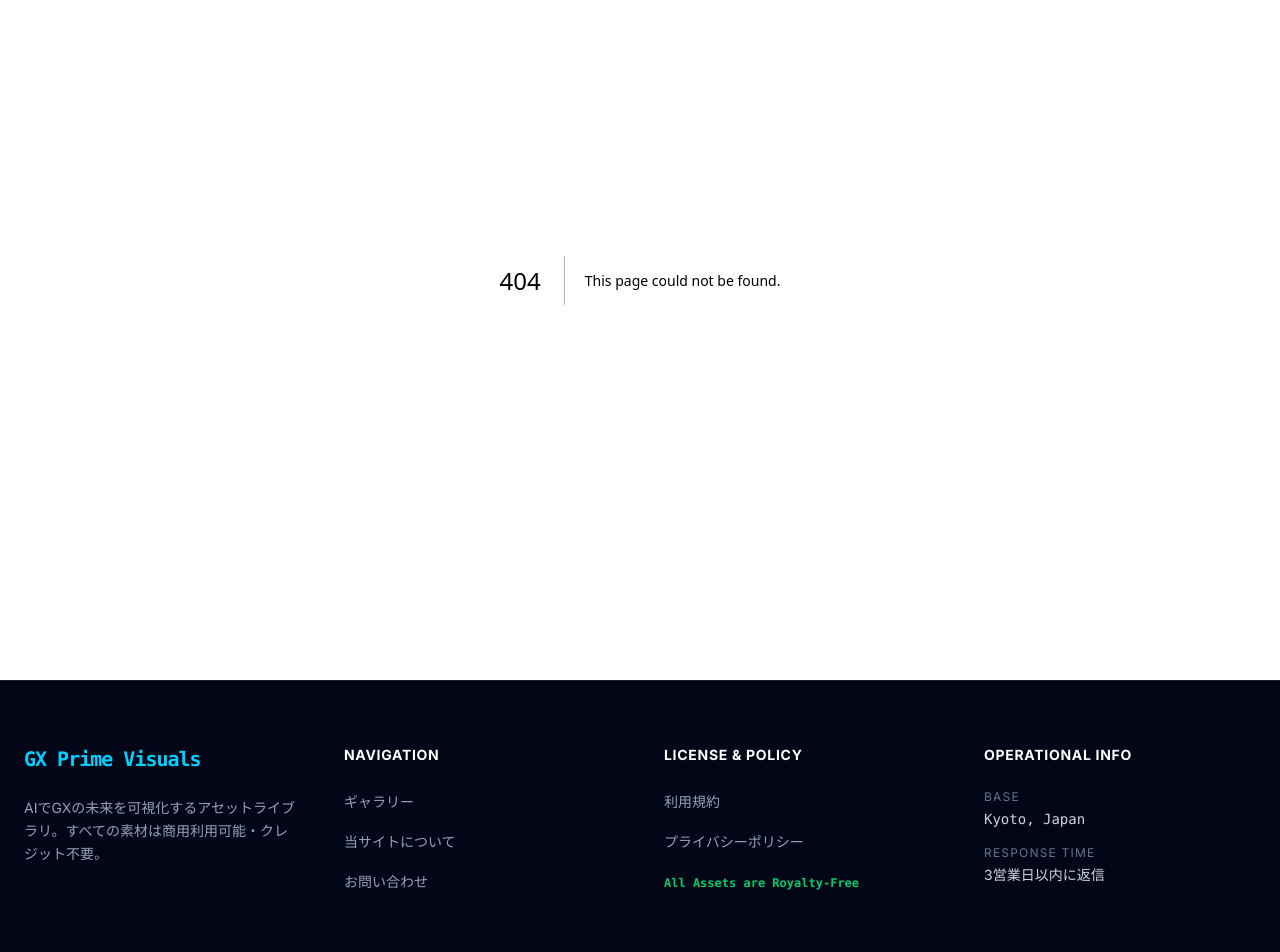
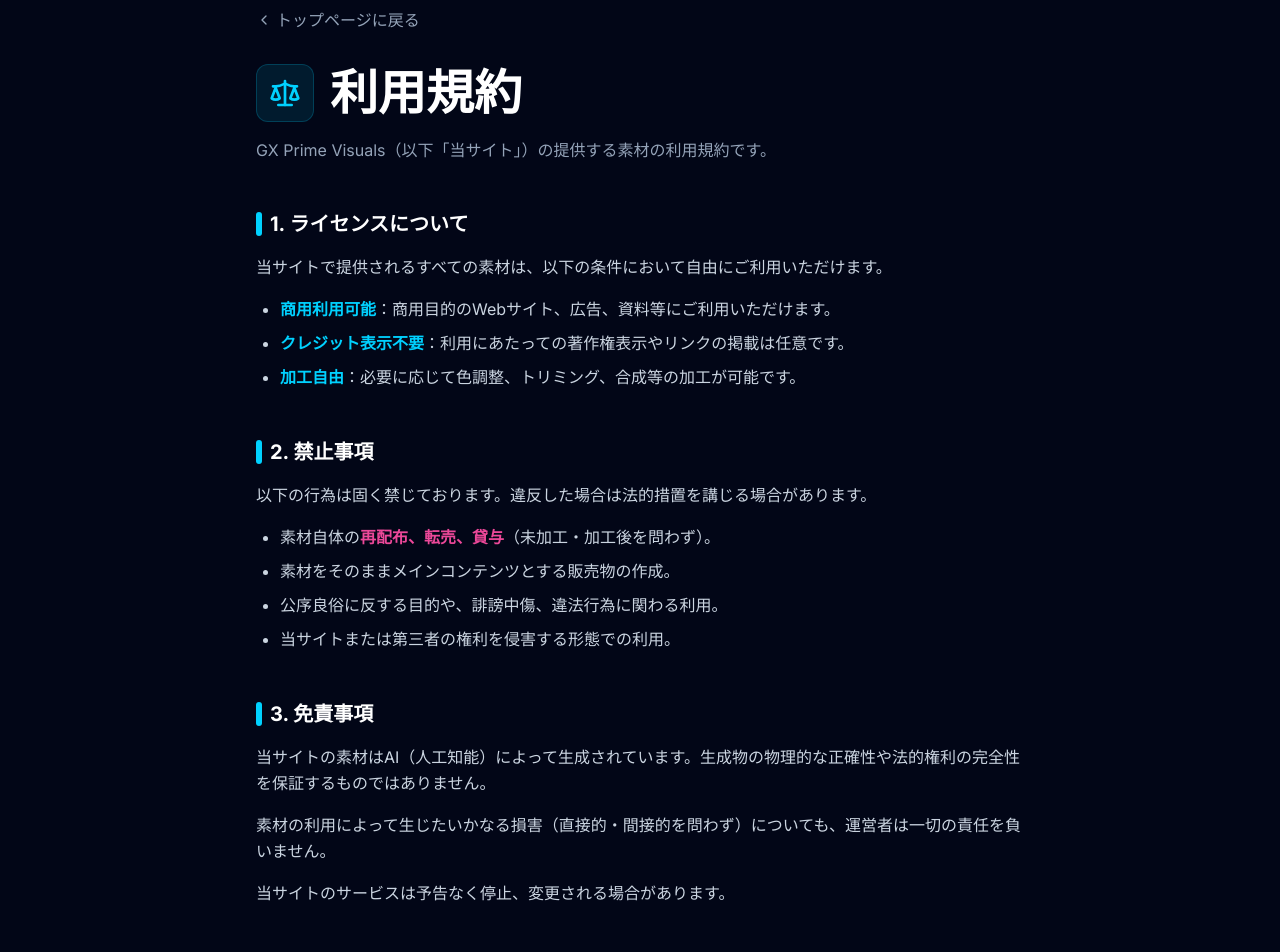
Before and after one commit to Kitagit761007/ai-material-prime, a Next.js app: page /terms in a window 1280 px wide. Before the commit this address had no page. Shown: the part 200-1152 px from the top of the page. Built offline with nearby package versions, Linux system fonts and the light colour scheme.

Commit message:
feat: add terms and privacy pages (Run #28)

```diff
--- /dev/null
+++ b/app/privacy/page.tsx
@@ -0,0 +1,82 @@
+"use client";
+
+import Link from "next/link";
+import { ChevronLeft, ShieldCheck } from "lucide-react";
+
+export default function PrivacyPage() {
+    return (
+        <div className="min-h-screen bg-slate-950 pt-32 pb-20 px-6">
+            <div className="max-w-3xl mx-auto">
+                {/* Header */}
+                <div className="mb-12">
+                    <Link
+                        href="/"
+                        className="inline-flex items-center text-slate-400 hover:text-gx-cyan transition-colors mb-8 group"
+                    >
+                        <ChevronLeft className="w-4 h-4 mr-1 group-hover:-translate-x-1 transition-transform" />
+                        トップページに戻る
+                    </Link>
+                    <div className="flex items-center gap-4 mb-4">
+                        <div className="p-3 bg-gx-emerald/10 rounded-xl border border-gx-emerald/20">
+                            <ShieldCheck className="w-8 h-8 text-gx-emerald" />
+                        </div>
+                        <h1 className="text-4xl md:text-5xl font-bold text-white">プライバシーポリシー</h1>
+                    </div>
+                    <p className="text-slate-400">
+                        お客様の個人情報の取り扱いに関する方針を記載しています。
+                    </p>
+                </div>
+
+                {/* Content */}
+                <div className="space-y-12 text-slate-300 leading-relaxed text-lg">
+                    <section>
+                        <h2 className="text-xl font-bold text-white mb-4 flex items-center gap-2">
+                            <span className="w-1.5 h-6 bg-gx-emerald rounded-full"></span>
+                            1. 個人情報の収集・収集目的
+                        </h2>
+                        <p>
+                            当サイトでは、お問い合わせフォームを通じて「お名前」「企業名」「メールアドレス」等の情報を収集する場合があります。
+                        </p>
+                        <p className="mt-4">
+                            収集した情報は、<strong className="text-white">お問い合わせへの回答およびご本人確認</strong>にのみ利用し、それ以外の目的には使用いたしません。
+                        </p>
+                    </section>
+
+                    <section>
+                        <h2 className="text-xl font-bold text-white mb-4 flex items-center gap-2">
+                            <span className="w-1.5 h-6 bg-gx-emerald rounded-full"></span>
+                            2. 第三者への開示・提供の禁止
+                        </h2>
+                        <p>
+                            お客様よりお預かりした個人情報を適切に管理し、次のいずれかに該当する場合を除き、個人情報を第三者に開示いたしません。
+                        </p>
+                        <ul className="list-disc ml-6 mt-4 space-y-2">
+                            <li>お客様の同意がある場合</li>
+                            <li>法令に基づき開示が必要な場合</li>
+                        </ul>
+                    </section>
+
+                    <section>
+                        <h2 className="text-xl font-bold text-white mb-4 flex items-center gap-2">
+                            <span className="w-1.5 h-6 bg-gx-emerald rounded-full"></span>
+                            3. お問い合わせ先
+                        </h2>
+                        <p>
+                            当サイトの個人情報の取り扱いに関するお問い合わせは、下記までご連絡ください。
+                        </p>
+                        <div className="mt-6 p-6 bg-white/5 rounded-2xl border border-white/10 inline-block">
+                            <p className="text-sm text-slate-400 mb-1">Email</p>
+                            <p className="text-gx-cyan font-mono text-xl">hakuto1024@gmail.com</p>
+                        </div>
+                    </section>
+
+                    <section className="pt-8 border-t border-white/10">
+                        <p className="text-sm text-slate-500">
+                            制定日：2026年1月16日
+                        </p>
+                    </section>
+                </div>
+            </div>
+        </div>
+    );
+}
--- /dev/null
+++ b/app/terms/page.tsx
@@ -0,0 +1,90 @@
+"use client";
+
+import Link from "next/link";
+import { ChevronLeft, Scale } from "lucide-react";
+
+export default function TermsPage() {
+    return (
+        <div className="min-h-screen bg-slate-950 pt-32 pb-20 px-6">
+            <div className="max-w-3xl mx-auto">
+                {/* Header */}
+                <div className="mb-12">
+                    <Link
+                        href="/"
+                        className="inline-flex items-center text-slate-400 hover:text-gx-cyan transition-colors mb-8 group"
+                    >
+                        <ChevronLeft className="w-4 h-4 mr-1 group-hover:-translate-x-1 transition-transform" />
+                        トップページに戻る
+                    </Link>
+                    <div className="flex items-center gap-4 mb-4">
+                        <div className="p-3 bg-gx-cyan/10 rounded-xl border border-gx-cyan/20">
+                            <Scale className="w-8 h-8 text-gx-cyan" />
+                        </div>
+                        <h1 className="text-4xl md:text-5xl font-bold text-white">利用規約</h1>
+                    </div>
+                    <p className="text-slate-400">
+                        GX Prime Visuals（以下「当サイト」）の提供する素材の利用規約です。
+                    </p>
+                </div>
+
+                {/* Content */}
+                <div className="space-y-12 text-slate-300 leading-relaxed">
+                    <section>
+                        <h2 className="text-xl font-bold text-white mb-4 flex items-center gap-2">
+                            <span className="w-1.5 h-6 bg-gx-cyan rounded-full"></span>
+                            1. ライセンスについて
+                        </h2>
+                        <p>
+                            当サイトで提供されるすべての素材は、以下の条件において自由にご利用いただけます。
+                        </p>
+                        <ul className="list-disc ml-6 mt-4 space-y-2">
+                            <li><strong className="text-gx-cyan">商用利用可能</strong>：商用目的のWebサイト、広告、資料等にご利用いただけます。</li>
+                            <li><strong className="text-gx-cyan">クレジット表示不要</strong>：利用にあたっての著作権表示やリンクの掲載は任意です。</li>
+                            <li><strong className="text-gx-cyan">加工自由</strong>：必要に応じて色調整、トリミング、合成等の加工が可能です。</li>
+                        </ul>
+                    </section>
+
+                    <section>
+                        <h2 className="text-xl font-bold text-white mb-4 flex items-center gap-2">
+                            <span className="w-1.5 h-6 bg-gx-cyan rounded-full"></span>
+                            2. 禁止事項
+                        </h2>
+                        <p>
+                            以下の行為は固く禁じております。違反した場合は法的措置を講じる場合があります。
+                        </p>
+                        <ul className="list-disc ml-6 mt-4 space-y-2">
+                            <li>素材自体の<strong className="text-pink-500">再配布、転売、貸与</strong>（未加工・加工後を問わず）。</li>
+                            <li>素材をそのままメインコンテンツとする販売物の作成。</li>
+                            <li>公序良俗に反する目的や、誹謗中傷、違法行為に関わる利用。</li>
+                            <li>当サイトまたは第三者の権利を侵害する形態での利用。</li>
+                        </ul>
+                    </section>
+
+                    <section>
+                        <h2 className="text-xl font-bold text-white mb-4 flex items-center gap-2">
+                            <span className="w-1.5 h-6 bg-gx-cyan rounded-full"></span>
+                            3. 免責事項
+                        </h2>
+                        <ul className="space-y-4">
+                            <li>
+                                当サイトの素材はAI（人工知能）によって生成されています。生成物の物理的な正確性や法的権利の完全性を保証するものではありません。
+                            </li>
+                            <li>
+                                素材の利用によって生じたいかなる損害（直接的・間接的を問わず）についても、運営者は一切の責任を負いません。
+                            </li>
+                            <li>
+                                当サイトのサービスは予告なく停止、変更される場合があります。
+                            </li>
+                        </ul>
+                    </section>
+
+                    <section className="pt-8 border-t border-white/10">
+                        <p className="text-sm text-slate-500">
+                            制定日：2026年1月16日
+                        </p>
+                    </section>
+                </div>
+            </div>
+        </div>
+    );
+}
```
